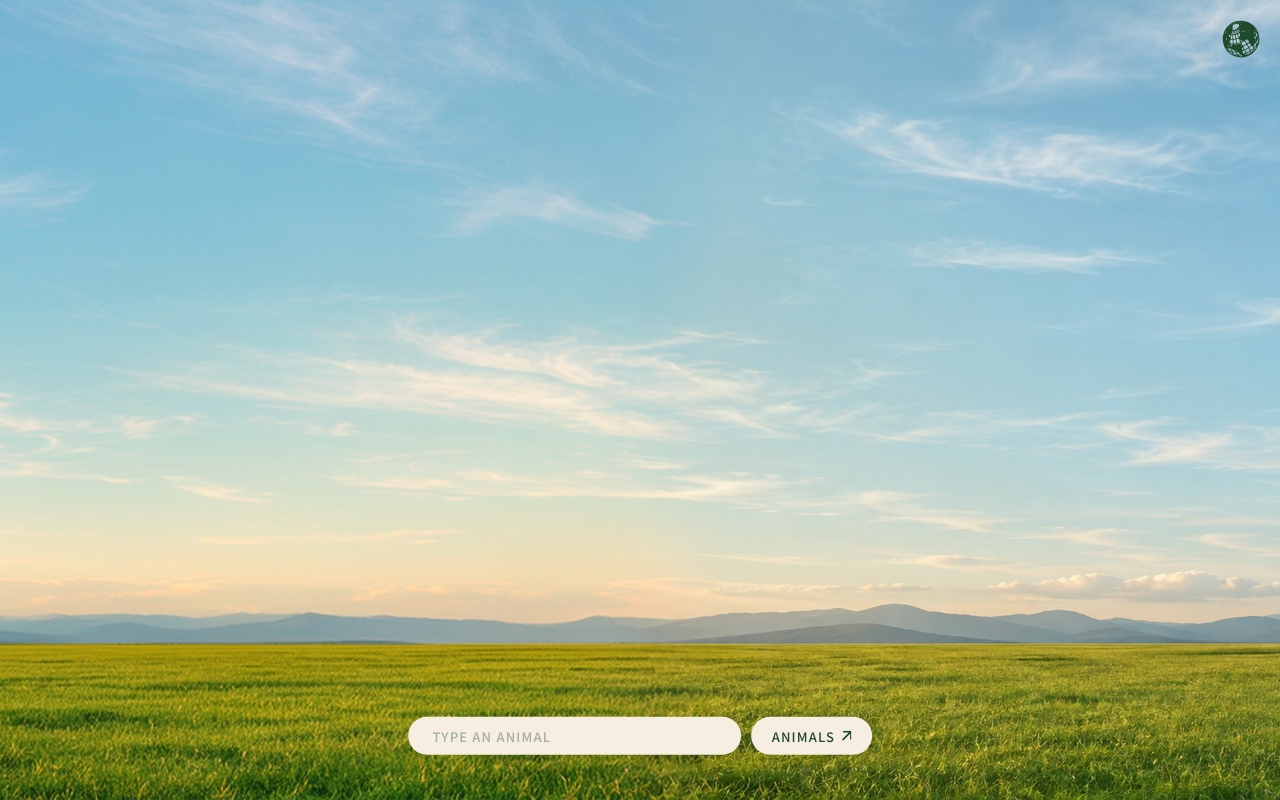
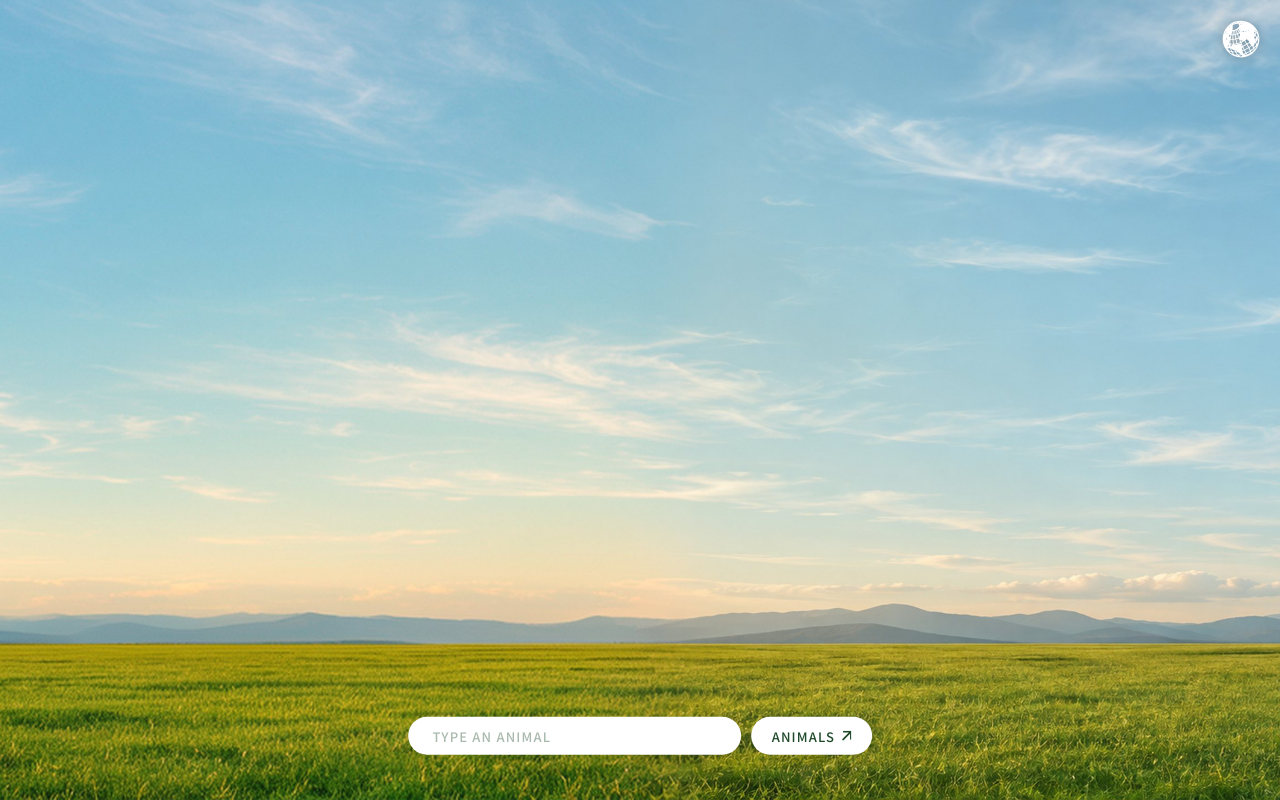
Before and after one commit to euieuiwon06-glitch/letter-zoo, a plain HTML site: page index.html in a window 1280 px wide. Drawn offline with nearby package versions, Linux system fonts and the light colour scheme.

Commit message:
White (#ffffff) input/ANIMALS pills and globe icon
Co-Authored-By: Claude Opus 5.5 <noreply@anthropic.com>

```diff
--- a/index.html
+++ b/index.html
@@ -10,7 +10,7 @@
 <style>
   :root{
     --ink:#1f4a2a;
-    --pill:#f6efe1;
+    --pill:#ffffff;
   }
   *{box-sizing:border-box;margin:0;padding:0}
   html,body{height:100%;overflow:hidden}
@@ -39,12 +39,13 @@
     position:fixed;top:clamp(14px,1.6vw,28px);right:clamp(14px,1.6vw,28px);z-index:30;
     width:clamp(38px,2.9vw,50px);height:clamp(38px,2.9vw,50px);border-radius:50%;
     display:grid;place-items:center;border:0;cursor:pointer;padding:0;
-    background:none;color:var(--ink);
+    background:none;color:#ffffff;
+    filter:drop-shadow(0 1px 4px rgba(0,0,0,.25));
     transition:transform .2s;
   }
   #globeBtn:hover{transform:scale(1.06)}
   #globeBtn svg{width:100%;height:100%;display:block}
-  #globeBtn:focus-visible{outline:2px solid var(--ink);outline-offset:3px}
+  #globeBtn:focus-visible{outline:2px solid #ffffff;outline-offset:3px}
 
   /* background picker: blurred screen + sliding cards */
   #picker{
```
